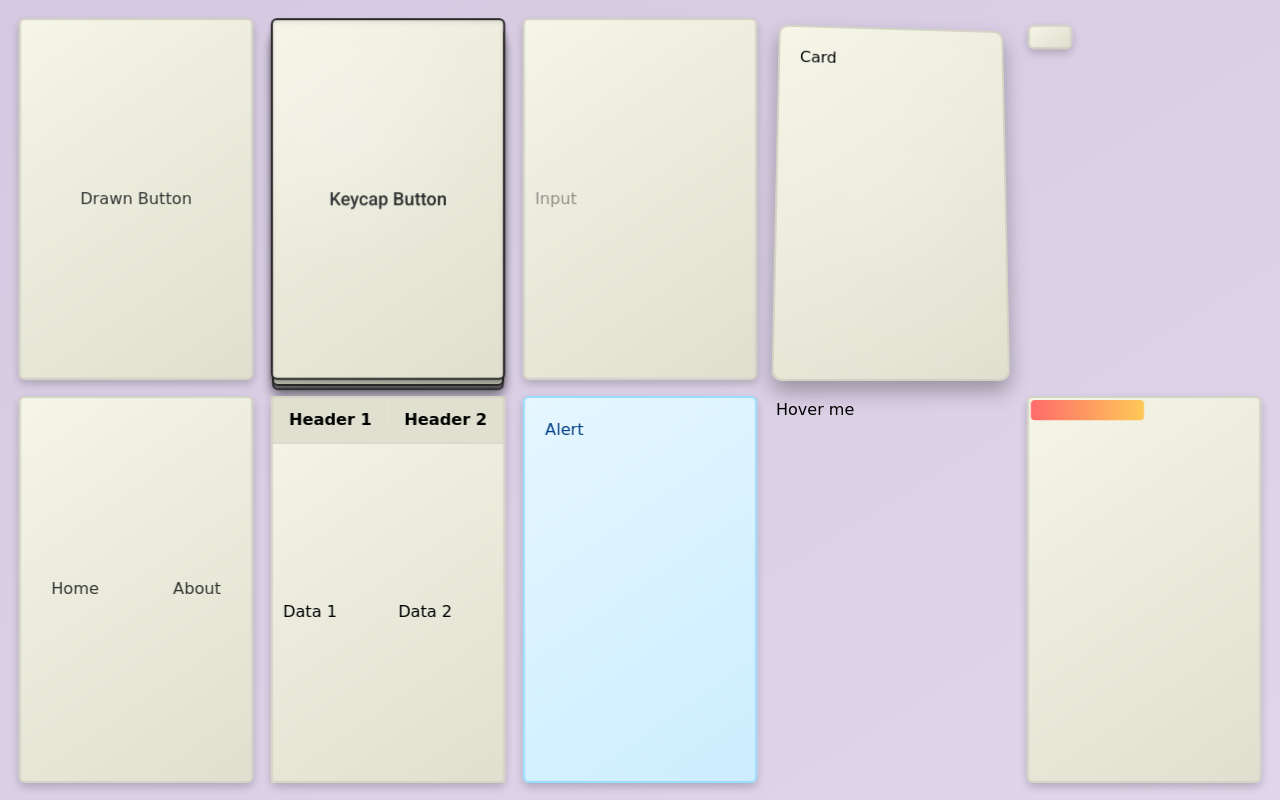
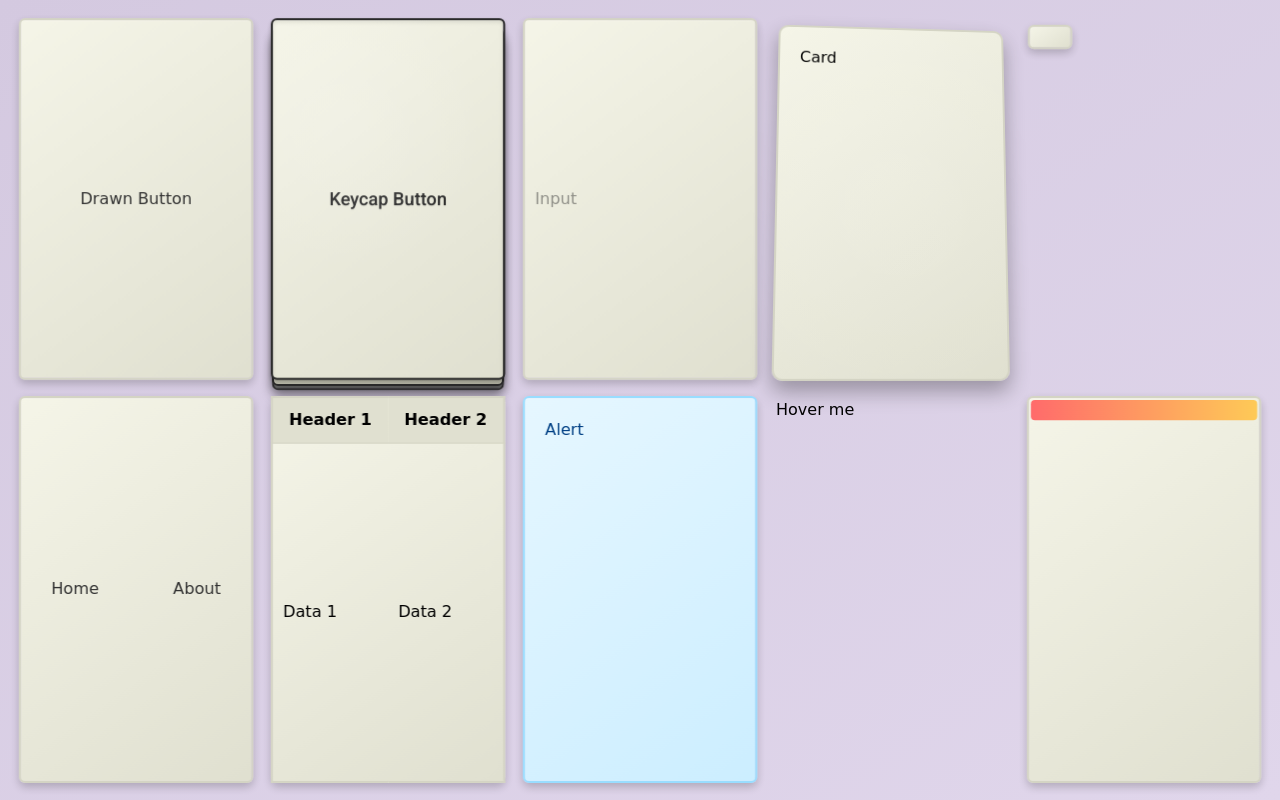
Before and after one commit to Goitseone-Themba/raw3d-ui, a React (Vite) app: page / in a window 1280 px wide. Built offline with nearby package versions, Linux system fonts and the light colour scheme.

Commit message:
feat: add ProgressBar3D component

```diff
--- a/src/components/ProgressBar3D.tsx
+++ b/src/components/ProgressBar3D.tsx
@@ -1,7 +1,12 @@
-// src/components/ProgressBar3D.tsx
+import React from 'react';
 import styled from 'styled-components';
 
-const ProgressBar3D = styled.div`
+interface ProgressBar3DProps {
+  value: number;
+  className?: string;
+}
+
+const ProgressBarContainer = styled.div`
   background: linear-gradient(145deg, #f5f5e8, #e0e0d0);
   border: 2px solid #d4d4c4;
   border-radius: 6px;
@@ -11,17 +16,24 @@ const ProgressBar3D = styled.div`
   transition: transform 0.3s ease, box-shadow 0.3s ease;
   font-family: 'Comic Sans MS', cursive, sans-serif;
 
-  .progress {
-    background: linear-gradient(90deg, #ff6b6b, #feca57);
-    height: 20px;
-    border-radius: 4px;
-    transition: width 0.3s ease;
-  }
-
   &:hover {
     transform: perspective(1000px) translateZ(15px);
     box-shadow: 0 6px 12px rgba(0, 0, 0, 0.3);
   }
 `;
 
-export { ProgressBar3D };
+const Progress = styled.div<{ value: number }>`
+  background: linear-gradient(90deg, #ff6b6b, #feca57);
+  height: 20px;
+  border-radius: 4px;
+  transition: width 0.3s ease;
+  width: ${({ value }) => value}%;
+`;
+
+export const ProgressBar3D = ({ value, className }: ProgressBar3DProps) => {
+  return (
+    <ProgressBarContainer className={className}>
+      <Progress value={value} />
+    </ProgressBarContainer>
+  );
+};
```
